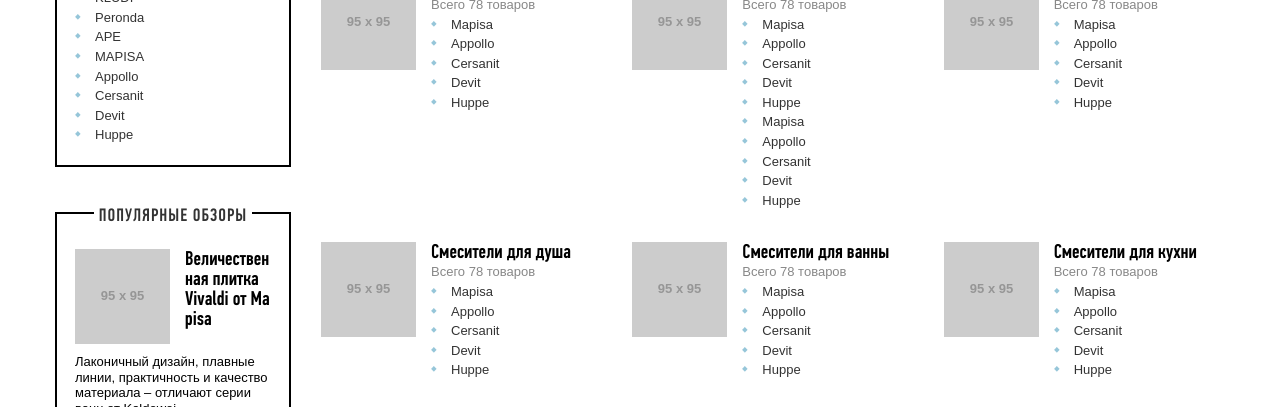
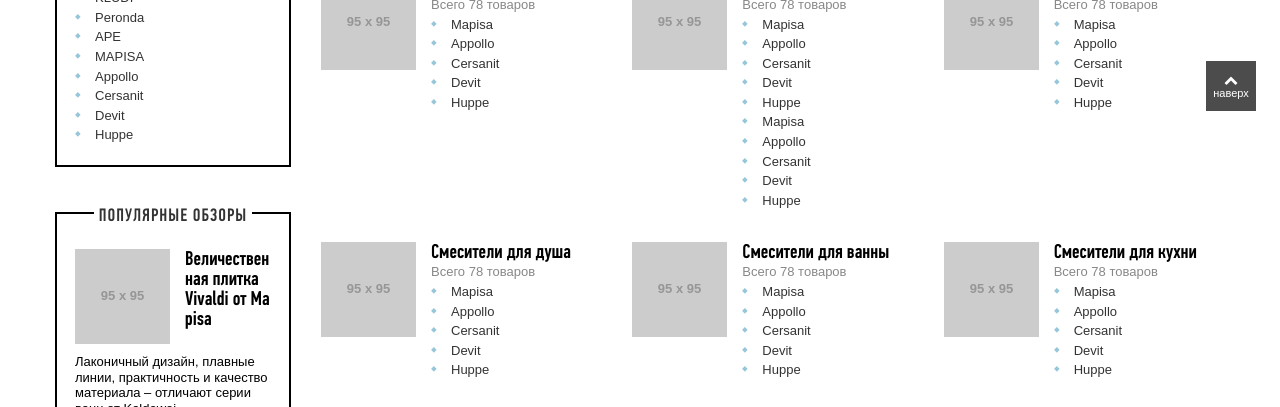
Before and after one commit to Agromat/agromat-shop, a website: page src/agromat-shop-catalogue-index.html in a window 1280 px wide. Shown: the part 314-721 px from the top of the page. Drawn offline with nearby package versions, Linux system fonts and the light colour scheme; files that its build step writes are made by us from their sources; placeholder pictures from the web are drawn by us; files whose address does not match are found by name.

Commit message:
scroll top btn

```diff
--- a/src/includes/footer.html
+++ b/src/includes/footer.html
@@ -81,5 +81,6 @@
 		</div>
 	</div>
 </div>
+<button class="scroll-top js-scroll-top" type="button"><span>наверх</span></button>
 <!-- load scripts -->
 <script src="js/main.js"></script>
--- a/src/sass/_footer.sass
+++ b/src/sass/_footer.sass
@@ -88,3 +88,24 @@
 			color: #fff
 			font-size: 14px
 			vertical-align: middle
+
+.scroll-top
+	position: fixed
+	top: 50%
+	margin-top: -25px
+	right: 24px
+	width: 50px
+	height: 50px
+	background: rgba(#000,.7)
+	+arial
+	font-size: 11px
+	color: #fff
+	+tr(background .3s)
+	&:hover
+		background: #000
+	span
+		display: block
+	&:before
+		content: "\f077"
+		+fa-icon
+		font-size: 14px
```
Also changed, not shown: src/js/app.js (+7 -0 lines), build/agromat-shop-catalogue-index.html, build/agromat-shop-catalogue-inner-list.html, build/agromat-shop-catalogue-inner_v_2.html, build/css/screen.css, build/index.html (added), build/js/app.js, build/js/main.js.
